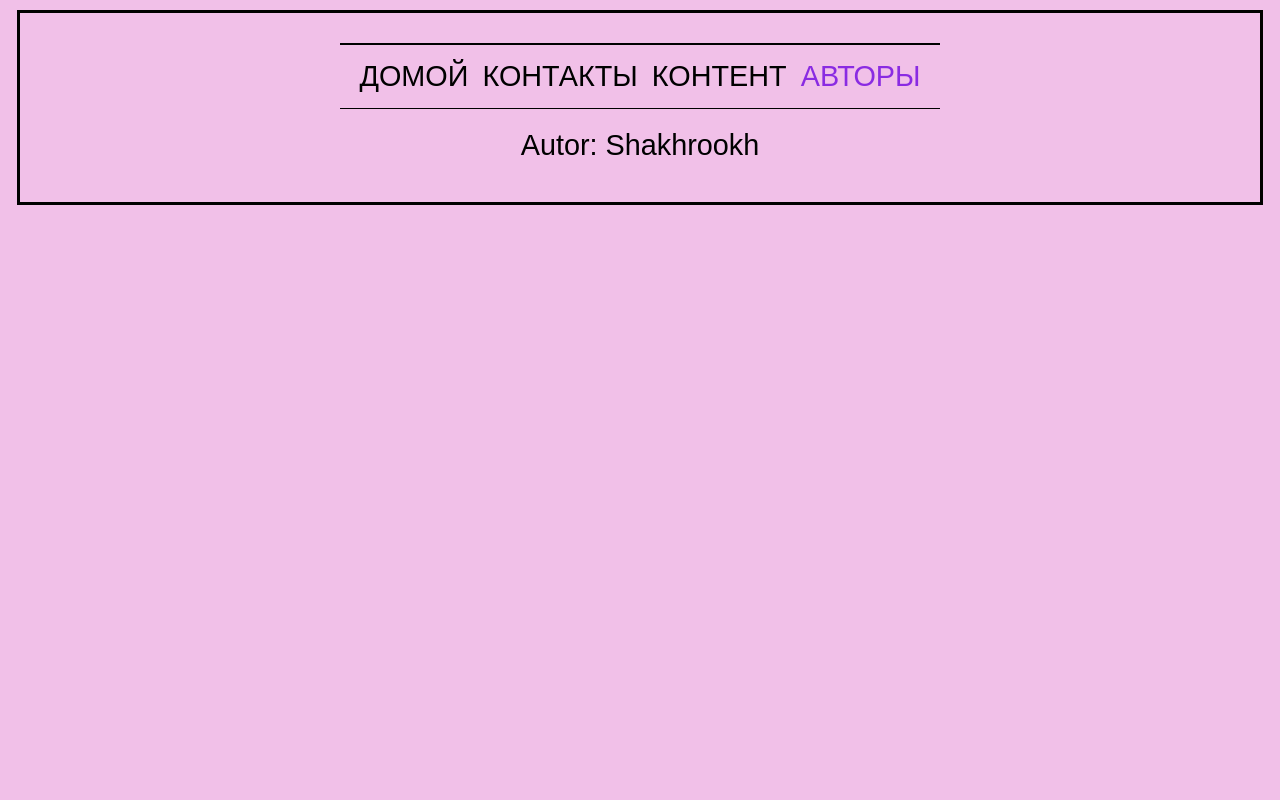
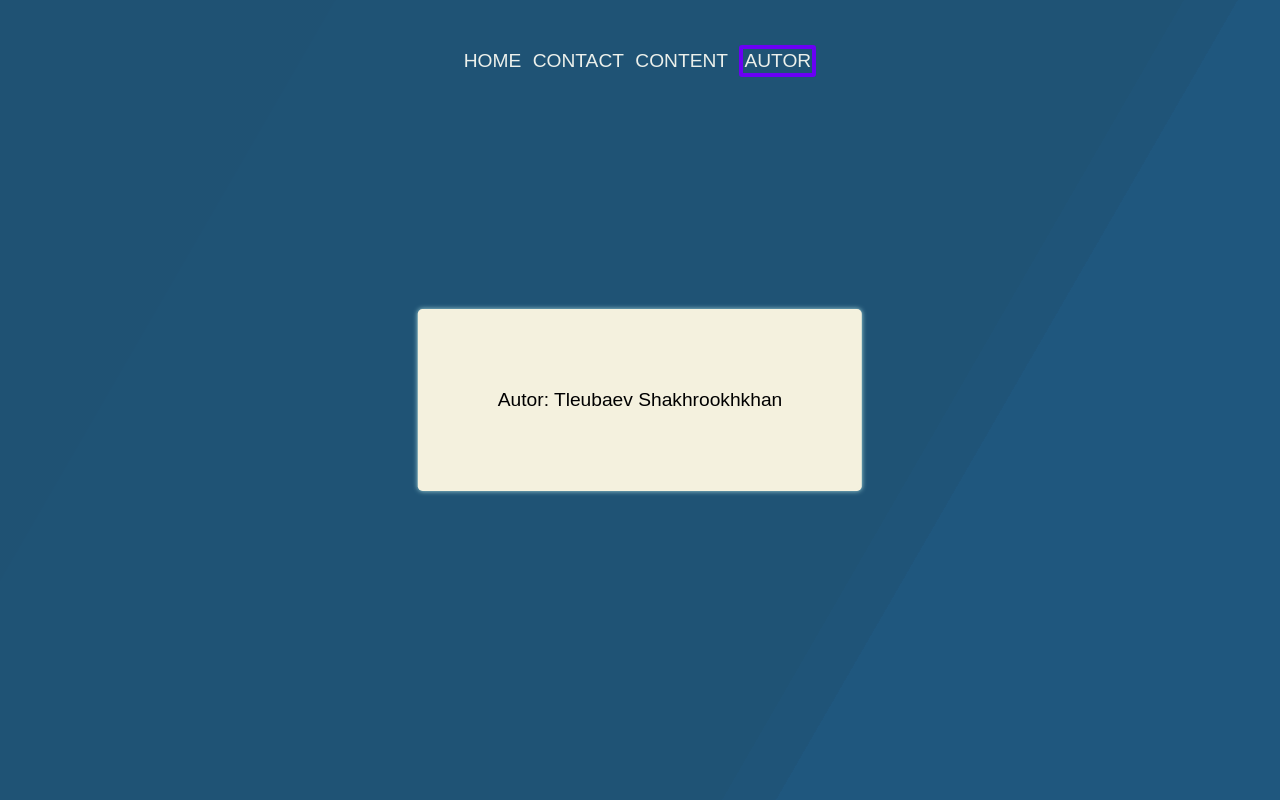
Before and after one commit to shaxruxtleubaev/python_development, a Python web app: template frontend/web/templates/autor.html in a window 1280 px wide. Run offline with Jinja, Linux system fonts and the light colour scheme; the template is opened without the code that fills it, so the values that code supplies are empty.

Commit message:
25_10_2022 22:56

```diff
--- a/frontend/web/static/base.css
+++ b/frontend/web/static/base.css
@@ -1,28 +1,19 @@
 body {
-    font-size: 180%;
+    font-size: 120%;
     font-family: sans-serif;
     letter-spacing: 0,25em;
-    background-color: #f1c0e8;
 }
 #page {
     max-width: 1200px;
     min-width: 720px;
     margin: 10px auto 10px auto;
     padding: 20px;
-    border: 4px double #000;
-    border: solid;
-}
-#logo {
-    width: 10%;
-    margin: 10px auto 10px auto
 }
 
 ul {
-    width: 570px;
+    width: 50%;
     padding: 15px;
     margin: 0px auto 0px auto;
-    border-top: 2px solid #000;
-    border-bottom: 1px solid #000;
     text-align: center;
 }
 
@@ -36,16 +27,114 @@ p {
     width: 600px;
     margin: 20px auto 20px auto;
 }
-.futball {
-    width: 50%;
-}
+
 a {
-    color: #000000;
+    color: #ecf0eb;
     text-transform: uppercase;
     text-decoration: none;
 }
 
+#whats {
+    font-size: 150%;
+    color: aliceblue;
+}
+
+.photo {
+    width: 100%;
+}
+
+.words {
+    text-align: left;
+    color: #e0ded1;
+    margin-left: 1%;
+    margin-bottom: 10%;
+}
+
+.social, .social.on {
+    color: black;
+    background-color: linear-gradient(-60deg, #6c3 50%, #09f 50%);
+    display: inline-block;
+    text-decoration: none;
+    width: 99%;
+    border: 4px solid #6a00f4;
+    border-radius: 3px;
+    text-align: center;
+    text-transform: uppercase;
+    text-decoration: none;
+}
+
+.social:hover{
+    animation: pulsate 1s ease-in-out;
+}
+
 a:hover, a.on {
-    color: blueviolet;
-    background-color: #f1c0e8;
+    color: #ecf0eb;
+    background-color: linear-gradient(-60deg, #6c3 50%, #09f 50%);
+    display: inline-block;
+    text-decoration: none;
+    padding: 1px 1px;
+    border: 4px solid #6a00f4;
+    border-radius: 3px;
 }
+a:hover{
+    animation: pulsate 1s ease-in-out;
+}
+
+@keyframes pulsate {
+    0%{
+        box-shadow:
+        0 0 5px #5ddcff,
+        0 0 10px #4e00c2;
+    }
+}
+
+html {
+    height:100%;
+  }
+
+  body {
+    margin:0;
+  }
+
+  .bg {
+    animation:slide 3s ease-in-out infinite alternate;
+    background-image: linear-gradient(-60deg, #00406c 50%, #003a61 50%);
+    bottom:0;
+    left:-50%;
+    opacity:.5;
+    position:fixed;
+    right:-50%;
+    top:0;
+    z-index:-1;
+  }
+
+  .bg2 {
+    animation-direction:alternate-reverse;
+    animation-duration:4s;
+  }
+
+  .bg3 {
+    animation-duration:5s;
+  }
+
+  .content {
+    background-color:#f4f1de;
+    border-radius:.25em;
+    box-shadow:0 0 .25em #a8dadc;
+    box-sizing:border-box;
+    left:50%;
+    padding:10vmin;
+    position:fixed;
+    text-align:center;
+    top:50%;
+    transform:translate(-50%, -50%);
+  }
+
+  @keyframes slide {
+    0% {
+      transform:translateX(-25%);
+    }
+    100% {
+      transform:translateX(25%);
+    }
+  }
--- a/frontend/web/templates/autor.html
+++ b/frontend/web/templates/autor.html
@@ -4,19 +4,24 @@
     <meta charset="UTF-8">
     <meta http-equiv="X-UA-Compatible" content="IE=edge">
     <meta name="viewport" content="width=device-width, initial-scale=1.0">
-    <title>Document</title>
+    <title>Site</title>
     <link rel="stylesheet" href="../static/base.css">
 </head>
 <body>
     <div id="page">
         <div id="logo"></div>
         <ul id="navigation">
-            <li><a href="../templates/base.html">Домой</a></li>
-            <li><a href="../templates/contacts.html">Контакты</a></li>
-            <li><a href="../templates/content.html">Контент</a></li>
-            <li><a class="on">Авторы</a></li>
+            <li><a href="../templates/base.html">Home</a></li>
+            <li><a href="../templates/contacts.html">Contact</a></li>
+            <li><a href="../templates/content.html">Content</a></li>
+            <li><a class="on" href="#">Autor</a></li>
         </ul>
-        <p>Autor: Shakhrookh</p>
+    </div>
+    <div class="bg"></div>
+    <div class="bg bg2"></div>
+    <div class="bg bg3"></div>
+    <div class="content">
+        Autor: Tleubaev Shakhrookhkhan
     </div>
 </body>
 </html>
```
Also changed, not shown: frontend/web/templates/base.html (+11 -12 lines), frontend/web/templates/contacts.html (+10 -5 lines), frontend/web/templates/content.html (+40 -10 lines), frontend/web/static/img/basketball.jpg (deleted), frontend/web/static/img/football.jpg (deleted), frontend/web/static/img/frontend.jpeg (added), frontend/web/static/img/handball.jpg (deleted), frontend/web/static/img/sport.jpg (deleted).
